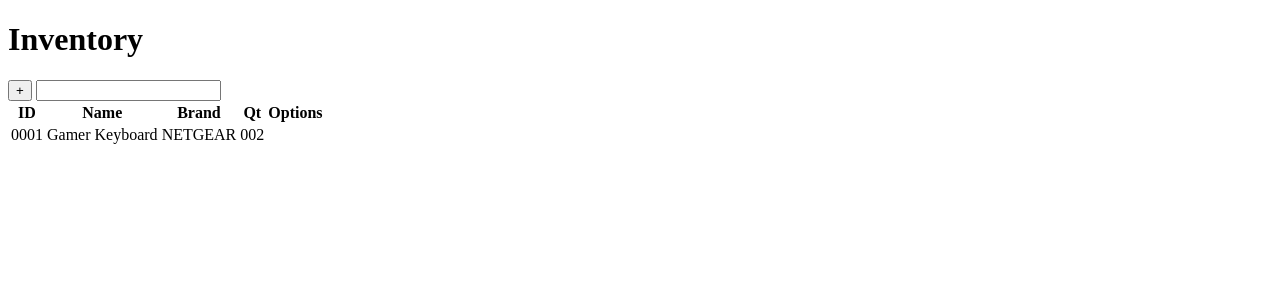
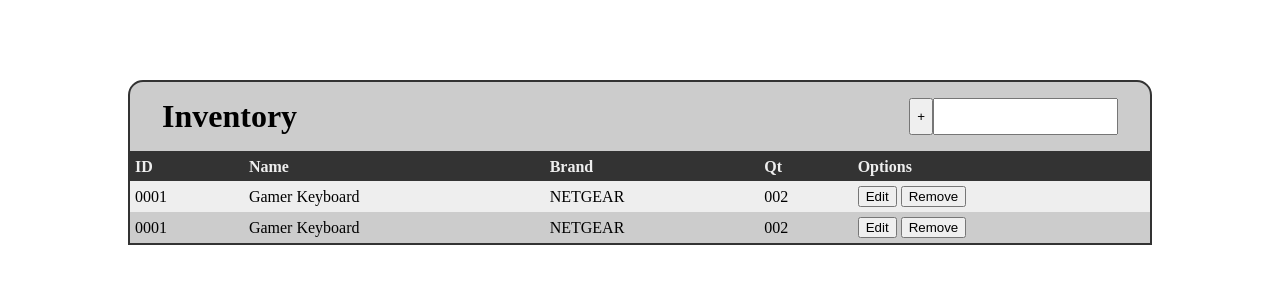
Before and after one commit to screstani/inventory_control, a plain HTML site: page index.html in a window 1280 px wide. Drawn offline with Linux system fonts and the light colour scheme.

Commit message:
create interface to products list

```diff
--- /dev/null
+++ b/css/style.css
@@ -0,0 +1,58 @@
+* {
+    box-sizing: border-box;
+}
+
+body {
+    margin: 0;
+}
+
+.control {
+    width: 80vw;
+    margin: 10vh auto 0;
+    background: #ccc;
+    border: 2px solid #333;
+    padding: 1em 2em;
+    border-radius: 15px 15px 0 0;
+    display: flex;
+}
+.title {
+    margin: 0;
+    flex-grow: 1;
+}
+.add {
+
+}
+.search {
+
+}
+
+.content {
+    width: 80vw;
+    margin: 0 auto 10vh;
+    background: #eee;
+    border: 2px solid #333;
+    border-top: none;
+    border-radius: 0 0 15px 15px;
+    border-collapse: collapse;
+}
+
+.content th, .content td {
+    text-align: left;
+    padding: 5px 10px 5px 5px;
+}
+
+.topic {
+    color: #eee;
+}
+
+.topic th{
+    background: #333;
+}
+
+.content tr:nth-child(odd) {
+    background-color: #eee;
+}
+
+.content tr:nth-child(even) {
+    background-color: #ccc;
+}
--- a/index.html
+++ b/index.html
@@ -4,16 +4,17 @@
     <meta charset="UTF-8">
     <meta http-equiv="X-UA-Compatible" content="IE=edge">
     <meta name="viewport" content="width=device-width, initial-scale=1.0">
+    <link rel="stylesheet" href="/css/style.css">
     <title>Inventory</title>
 </head>
 <body>
-    <header>
-        <h1>Inventory</h1>
-        <button>+</button>
-        <input type="search">
+    <header class="control">
+        <h1 class="title">Inventory</h1>
+        <button class="add">+</button>
+        <input class="search" type="search">
     </header>
-    <table>
-        <thead>
+    <table class="content">
+        <thead class="topic">
             <tr>
                 <th>ID</th>
                 <th>Name</th>
@@ -27,7 +28,20 @@
             <td>Gamer Keyboard</td>
             <td>NETGEAR</td>
             <td>002</td>
-            <td></td>
+            <td>
+                <button>Edit</button>
+                <button>Remove</button>
+            </td>
+        </tr>
+        <tr>
+            <td>0001</td>
+            <td>Gamer Keyboard</td>
+            <td>NETGEAR</td>
+            <td>002</td>
+            <td>
+                <button>Edit</button>
+                <button>Remove</button>
+            </td>
         </tr>
     </table>
 </body>
```
Also changed, not shown: 1 other file.
